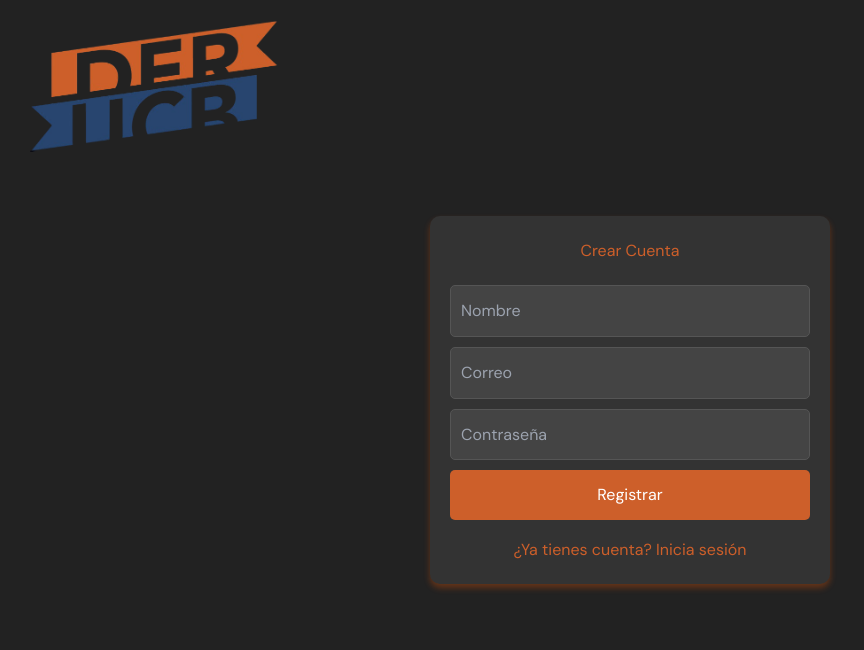
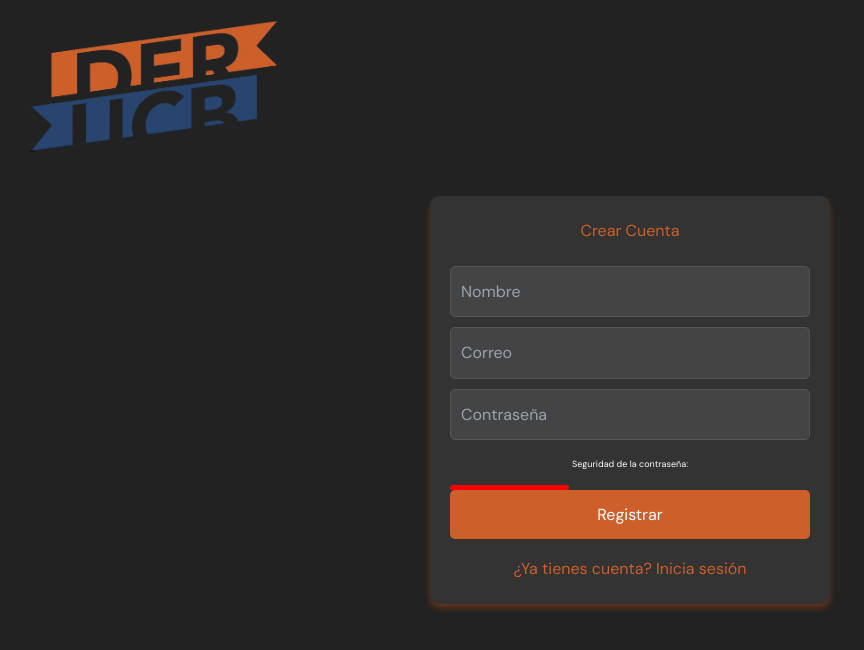
Before and after one commit to DamLeo19/Derecho_Web, a React (Create React App) app in the folder mi-app/: page /register in a window 1280 px wide. Shown: the top 650 px of the page, without its empty margins (10-874 px from the left). Built offline with nearby package versions, Linux system fonts and the light colour scheme; a web font is replaced by a local one.

Commit message:
modo oscuro a noticias y contraseñas seguras

```diff
--- a/mi-app/src/styles/AdminPage.css
+++ b/mi-app/src/styles/AdminPage.css
@@ -57,10 +57,10 @@
 
 /* Estilo principal para el contenedor */
 .admin-container {
-  max-width: 600px;
+  max-width: 800px;
   margin: 50px auto;
   padding: 20px;
-  background-color: var(--white);
+  background-color: rgba(255, 196, 141, 0.993);
   border-radius: var(--radius-24);
   box-shadow: 0 4px 8px rgba(89, 30, 1, 0.8);
   transition: var(--transition-1);
--- a/mi-app/src/styles/registro.css
+++ b/mi-app/src/styles/registro.css
@@ -77,3 +77,31 @@
   max-width: 250px; /* Tamaño del logo */
   max-height: 250px;
 }
+
+.password-strength {
+  margin-top: 10px;
+  font-size: 0.9rem;
+}
+
+.progress-bar {
+  height: 5px;
+  border-radius: 5px;
+  margin-top: 5px;
+  width: 100%;
+  background-color: lightgray;
+}
+
+.progress-bar.weak {
+  background-color: red;
+  width: 33%;
+}
+
+.progress-bar.medium {
+  background-color: orange;
+  width: 66%;
+}
+
+.progress-bar.strong {
+  background-color: green;
+  width: 100%;
+}
--- a/mi-app/src/ventanas/AdminPage.jsx
+++ b/mi-app/src/ventanas/AdminPage.jsx
@@ -136,14 +136,13 @@ const AdminPage = () => {
 
   return (
     <body className='body-admin'>
-      <div className='admin-container'>
+      <div className='admin-container dark:bg-white dark:text-black'>
         <h1 className='admin-title'>Panel de Administración</h1>
         <h1 className='admin-title'>Agregar Noticias</h1>
 
         {/* Formulario para Noticias */}
         <form onSubmit={handleSubmit} className='admin-form'>
-          <h2>{editingId ? 'Editar Noticia' : 'Agregar Noticia'}</h2>
-          <div className='form-group'>
+          <div className='form-group '>
             <label htmlFor='nombre'>Nombre de la Noticia</label>
             <input
               type='text'
--- a/mi-app/src/ventanas/Register.jsx
+++ b/mi-app/src/ventanas/Register.jsx
@@ -3,39 +3,57 @@ import axios from 'axios';
 import '../styles/registro.css'; // Importamos los estilos
 
 const Register = () => {
-    const [form, setForm] = useState({ nombre: '', correo: '', password: '', admin: false }); // `admin` siempre es false
+    const [form, setForm] = useState({ nombre: '', correo: '', password: '', admin: false });
+    const [passwordStrength, setPasswordStrength] = useState('');
+
+    // Función para evaluar la fuerza de la contraseña
+    const evaluatePasswordStrength = (password) => {
+        let strength = 0;
+
+        if (password.length >= 8) strength += 1; // Longitud mínima
+        if (/[A-Z]/.test(password)) strength += 1; // Al menos una letra mayúscula
+        if (/[a-z]/.test(password)) strength += 1; // Al menos una letra minúscula
+        if (/\d/.test(password)) strength += 1; // Al menos un número
+        if (/[\W_]/.test(password)) strength += 1; // Al menos un carácter especial
+
+        if (strength <= 2) return 'Baja';
+        if (strength === 3 || strength === 4) return 'Media';
+        if (strength === 5) return 'Alta';
+    };
 
     const handleChange = (e) => {
         const { name, value } = e.target;
         setForm({ ...form, [name]: value });
+
+        if (name === 'password') {
+            setPasswordStrength(evaluatePasswordStrength(value));
+        }
     };
 
     const handleSubmit = async (e) => {
         e.preventDefault();
-        console.log('Formulario enviado:', form); // Verifica los valores aquí
 
         if (!form.nombre || !form.correo || !form.password) {
             return alert('Por favor, completa todos los campos.');
         }
 
+        if (passwordStrength === 'Baja') {
+            return alert('Por favor, ingresa una contraseña más segura.');
+        }
+
         try {
             const response = await axios.post('http://localhost:5000/api/users/register', form, {
                 headers: {
-                    'Content-Type': 'application/json'
-                }
+                    'Content-Type': 'application/json',
+                },
             });
             alert(response.data.message);
         } catch (error) {
-            console.log('Error de registro:', error.response?.data || error);
-
-            // Muestra el mensaje de error específico
-            if (error.response?.data?.error) {
-                alert(error.response.data.error);
-            } else {
-                alert('Error al registrar');
-            }
+            console.error('Error de registro:', error.response?.data || error);
+            alert(error.response?.data?.error || 'Error al registrar');
         }
     };
+
     return (
         <div className="registro-container dark:bg-white dark:text-black">
             <div className="registro-logo">
@@ -44,7 +62,7 @@ const Register = () => {
             <form className="registro-card dark:bg-white dark:text-black" onSubmit={handleSubmit}>
                 <h1>Crear Cuenta</h1>
                 <input
-                    className='dark:bg-white dark:text-black'
+                    className="dark:bg-white dark:text-black"
                     name="nombre"
                     type="text"
                     placeholder="Nombre"
@@ -52,7 +70,7 @@ const Register = () => {
                     required
                 />
                 <input
-                    className='dark:bg-white dark:text-black'
+                    className="dark:bg-white dark:text-black"
                     name="correo"
                     type="email"
                     placeholder="Correo"
@@ -60,13 +78,25 @@ const Register = () => {
                     required
                 />
                 <input
-                    className='dark:bg-white dark:text-black'
+                    className="dark:bg-white dark:text-black"
                     name="password"
                     type="password"
                     placeholder="Contraseña"
                     onChange={handleChange}
                     required
                 />
+                <div className="password-strength">
+                    <span>Seguridad de la contraseña: {passwordStrength}</span>
+                    <div
+                        className={`progress-bar ${
+                            passwordStrength === 'Alta'
+                                ? 'strong'
+                                : passwordStrength === 'Media'
+                                ? 'medium'
+                                : 'weak'
+                        }`}
+                    ></div>
+                </div>
                 <button type="submit">Registrar</button>
                 <a href="/login" className="link">¿Ya tienes cuenta? Inicia sesión</a>
             </form>
--- a/mi-app/src/ventanas/noticias.jsx
+++ b/mi-app/src/ventanas/noticias.jsx
@@ -23,12 +23,12 @@ function Noticias() {
 
     return (
         <>
-            <div className="banner">
+            <div className="banner" >
                 <span className="banner-text">Sección de Noticias</span>
             </div>
-            <div className="cards-container">
+            <div className="cards-container dark:bg-white dark:text-black">
                 {noticias.map((noticia) => (
-                    <div className="card" key={noticia._id}>
+                    <div className="card dark:bg-white dark:text-black" key={noticia._id}>
                         <h3>{noticia.nombre}</h3> {/* Nombre de la noticia */}
                         <p><strong>Fecha:</strong> {new Date(noticia.fecha).toLocaleDateString()}</p> {/* Fecha formateada */}
                         <p>{noticia.descripcion}</p> {/* Descripción */}
```
